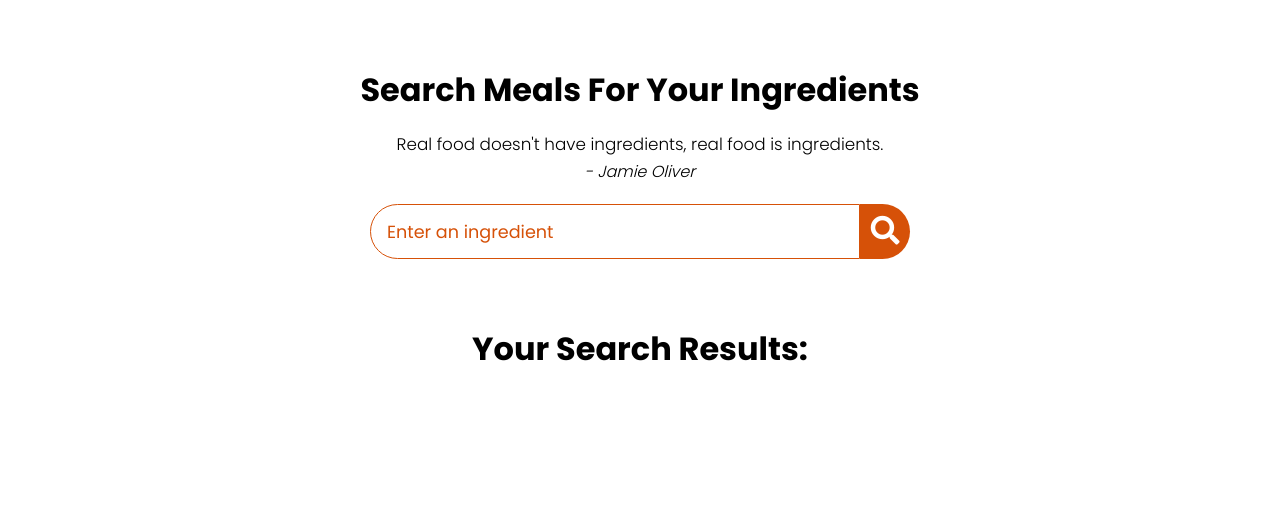
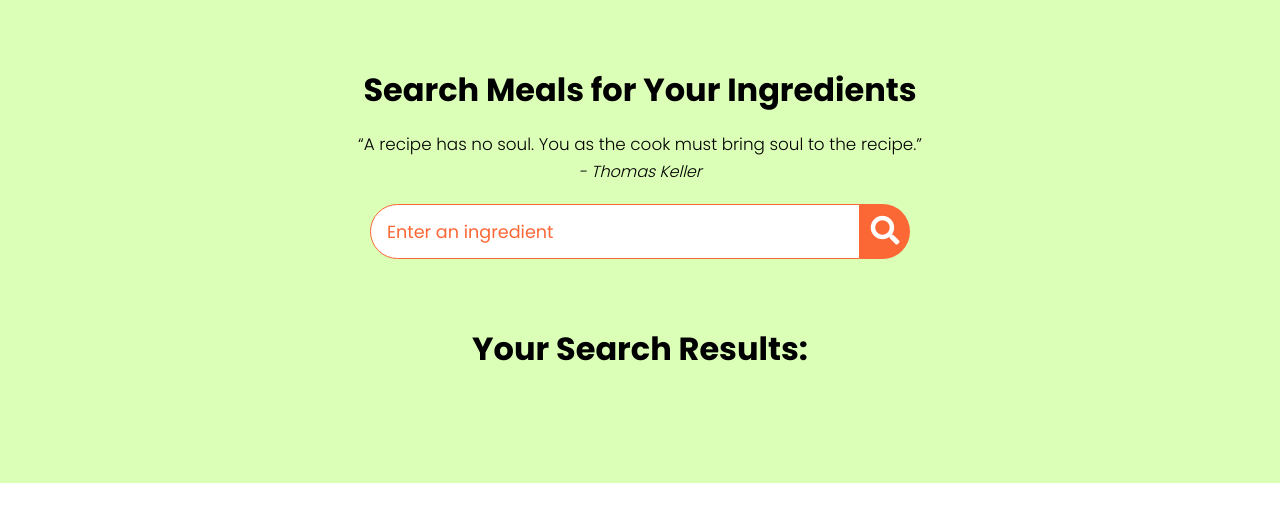
Before and after one commit to DevOpsMansa/javaScriptWebApplication, a website: page index.html in a window 1280 px wide. Drawn offline with Linux system fonts and the light colour scheme.

Commit message:
Updated css file

```diff
--- a/index.html
+++ b/index.html
@@ -12,9 +12,9 @@
   <div class = "container">
     <div class = "meal-wrapper">
       <div class = "meal-search">
-        <h2 class = "title">Search Meals For Your Ingredients</h2>
-        <blockquote>Real food doesn't have ingredients, real food is ingredients.<br>
-          <cite>- Jamie Oliver</cite>
+        <h2 class = "title">Search Meals for Your Ingredients</h2>
+        <blockquote>“A recipe has no soul. You as the cook must bring soul to the recipe.”<br>
+          <cite> - Thomas Keller</cite>
         </blockquote>
 
         <div class = "meal-search-box">
--- a/style.css
+++ b/style.css
@@ -6,8 +6,8 @@
     box-sizing: border-box;
 }
 :root{
-    --tenne-tawny: #d65108;
-    --tenne-tawny-dark: #b54507;
+    --tenne-tawny: #FC6736;
+    --tenne-tawny-dark: #FE7A36;
 }
 body{
     font-weight: 300;
@@ -39,7 +39,7 @@ body{
     max-width: 1280px;
     margin: 0 auto;
     padding: 2rem;
-    background: #fff;
+    background: #DCFFB7;
     text-align: center;
 }
 .meal-search{
@@ -174,7 +174,6 @@ body{
     -o-border-radius: 2rem;
 }
 
-
 /* js related */
 .showRecipe{
     display: block;
@@ -264,7 +263,6 @@ body{
     opacity: 0.8;
 }
 
-
 /*  */
 .notFound{
     grid-template-columns: 1fr!important;
@@ -273,11 +271,6 @@ body{
     font-weight: 600;
     width: 100%;
 }
-
-
-
-
-
 
 /* Media Queries */
 @media screen and (min-width: 600px){
```
